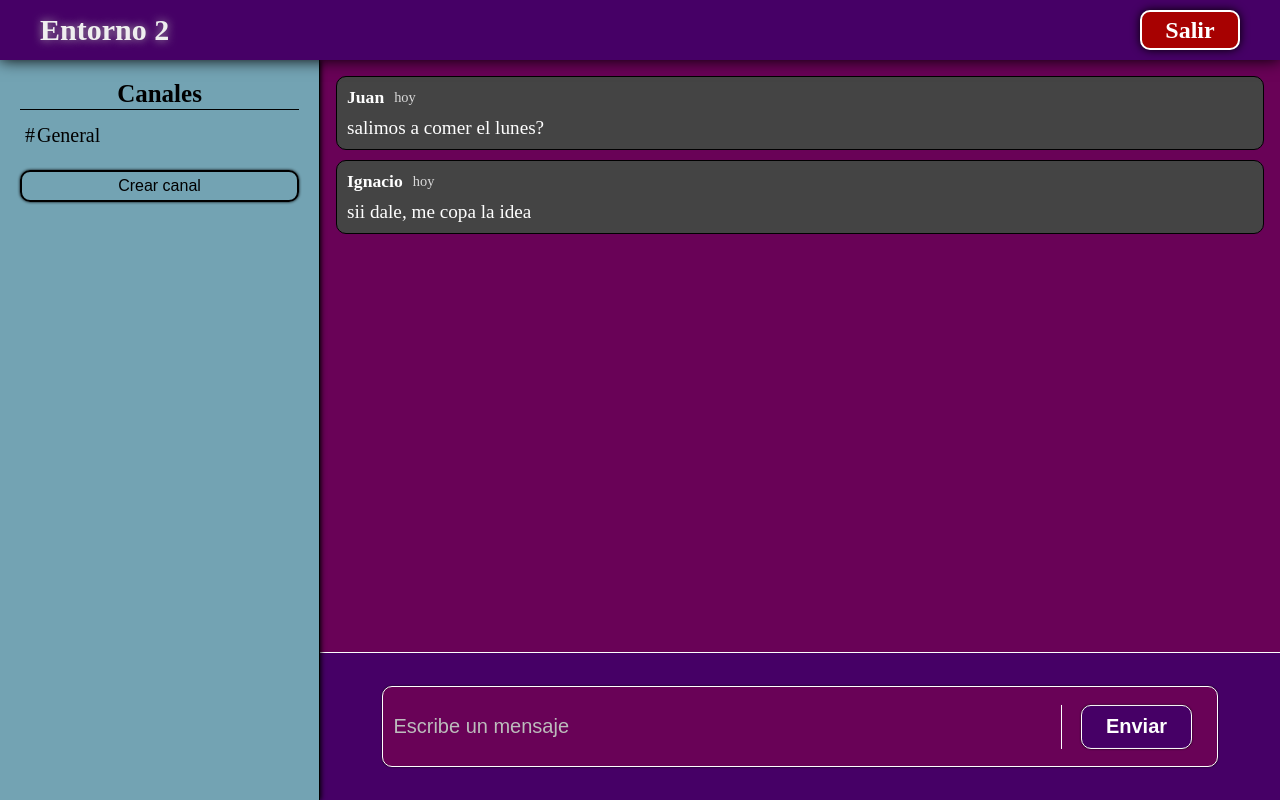
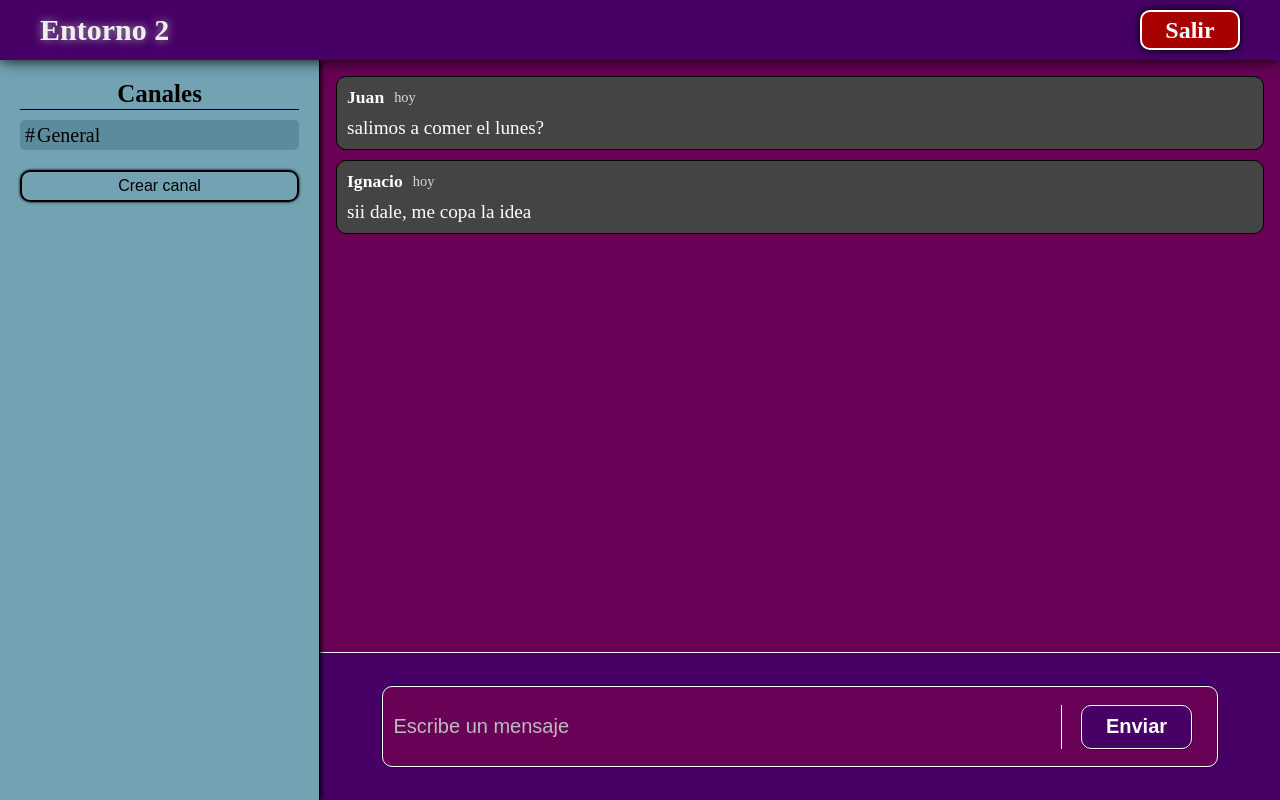
Before and after one commit to Nasho-04/proyecto-final, a React (Vite) app: page /entorno/01d5cabc-e0c5-42da-853d-7f167b16db36/3e2777f1-02d2-48fa-83c5-13dcc02db472 in a window 1280 px wide. Built offline with nearby package versions, Linux system fonts and the light colour scheme.

Commit message:
se agregó un estilo para poder saber en que canal me encuentro, además de arreglas un estilo del botón para eliminar canales

```diff
--- a/src/components/Canal/Canal.jsx
+++ b/src/components/Canal/Canal.jsx
@@ -1,5 +1,5 @@
 import React from 'react'
-import { Link } from 'react-router-dom'
+import { Link, useParams } from 'react-router-dom'
 import { useGlobalContext } from '../../GlobalContext'
 import { useNavigate } from 'react-router-dom'
 import './Canal.css'
@@ -9,6 +9,7 @@ const Canal = (props) => {
     const { ENTORNO, actualizarEntornos, condicionMenu, setCondicionMenu, handleToggleMenuCanal, condicionEliminarCanal, handleToggleMenu } = useGlobalContext()
 
     const navigate = useNavigate()
+    const { canal_id} = useParams()
 
     const { canal, entorno } = props
 
@@ -41,7 +42,7 @@ const Canal = (props) => {
                     </div>
                 </div>
             </div>
-            <Link key={canal.id} className='link-canal' to={`/entorno/${entorno.id}/${canal.id}`}>
+            <Link key={canal.id} className={canal_id == canal.id ? 'link-canal active' : 'link-canal'} to={`/entorno/${entorno.id}/${canal.id}`}>
             <li onClick={handleCerrarMenu} key={canal.id}>{canal.nombre}</li>
             {canal.nombre === 'General'
                 ? <></>
--- a/src/components/ContenedorCanales/ContenedorCanales.css
+++ b/src/components/ContenedorCanales/ContenedorCanales.css
@@ -57,7 +57,7 @@
     justify-content: space-between;
 }
 
-.link-canal:hover {
+.active {
     background-color: #5b8c9d;
 }
 
@@ -141,7 +141,6 @@
 
 .btn-eliminar-canal i:hover {
     background-color: rgb(230, 0, 0);
-    border: 2px solid #000;
 }
 
 .btn-confirmar-canal {
@@ -197,6 +196,10 @@
 
     .link-canal {
         color: #fefefe;
+    }
+
+    .active {
+        background-color: #5e0289;
     }
 
     .contenedor-crear-canal {
```
